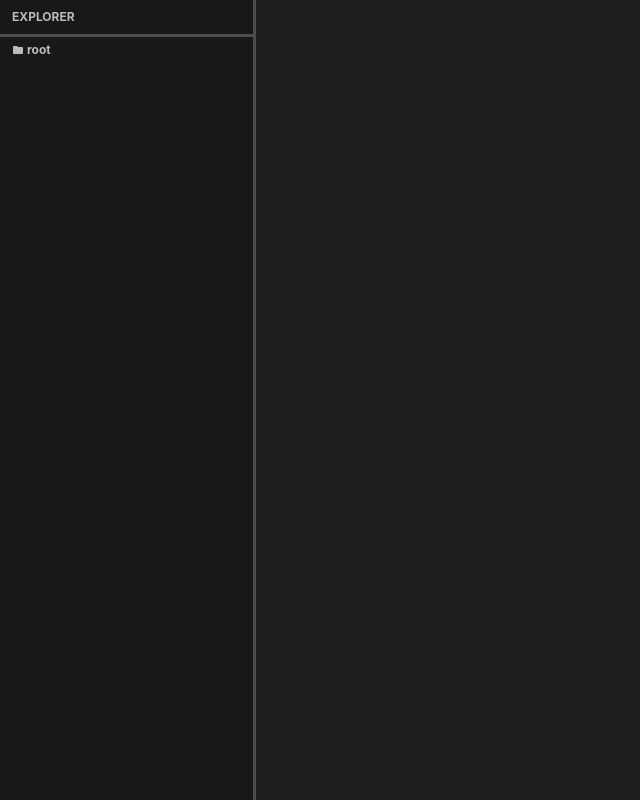
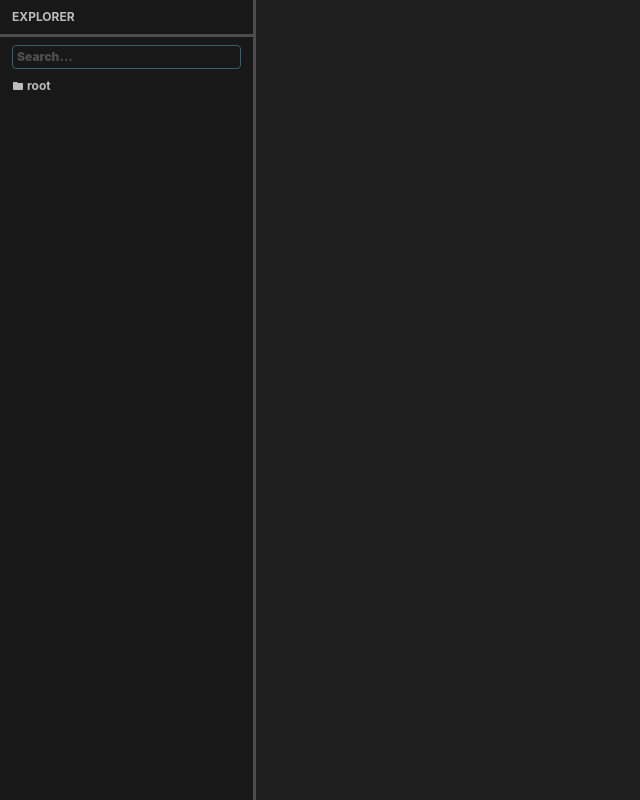
Before and after one commit to shuuuuting/file-explorer, a React (Create React App) app: page / in a window 1280 px wide. Shown: the whole page, without its empty margins (0-640 px from the left). Built offline with nearby package versions, Linux system fonts and the light colour scheme.

Commit message:
feat: handle search

```diff
--- a/src/components/sidebar/components/directory/directory.slice.ts
+++ b/src/components/sidebar/components/directory/directory.slice.ts
@@ -2,10 +2,12 @@ import { createSlice } from "@reduxjs/toolkit"
 import { IDirectory } from "./directory.type"
 import { RootState } from "#app/store"
 import { DirType } from "./directory.config"
-import { insertNewDir, pruneDir, updateDirName } from "./directory.utils"
+import { filterDirs, insertNewDir, pruneDir, updateDirName } from "./directory.utils"
 
 export interface DirectoryState {
-  directoryData: IDirectory
+  directoryData: IDirectory,
+  showedDirectoryData: IDirectory | undefined,
+  searchTerm: string
 }
 
 const initialState: DirectoryState = {
@@ -19,11 +21,28 @@ const initialState: DirectoryState = {
         name: "happy",
         type: DirType.JS,
         children: [
+          {
+            id: "11",
+            name: "happy11",
+            type: DirType.JS,
+            children: [
+
+            ]
+          }
+        ]
+      },
+      {
+        id: "2",
+        name: "sappy",
+        type: DirType.JS,
+        children: [
 
         ]
       }
     ]
-  }
+  },
+  showedDirectoryData: undefined,
+  searchTerm: ""
 }
 
 export const directorySlice = createSlice({
@@ -50,11 +69,20 @@ export const directorySlice = createSlice({
         payload
       )
     },
+    searchDirs: (state, { payload }) => {
+      state.searchTerm = payload
+      state.showedDirectoryData = filterDirs(
+        state.directoryData,
+        payload
+      )
+    }
   },
 })
 
-export const { renameDir, addDir, removeDir } = directorySlice.actions
+export const { renameDir, addDir, removeDir, searchDirs } = directorySlice.actions
 
 export const selectDirectoryData = (state: RootState) => state.directory.directoryData
+export const selectShowedDirectoryData = (state: RootState) => state.directory.showedDirectoryData
+export const selectSearchTerm = (state: RootState) => state.directory.searchTerm
 
 export default directorySlice.reducer
--- a/src/components/sidebar/components/directory/directory.utils.ts
+++ b/src/components/sidebar/components/directory/directory.utils.ts
@@ -61,3 +61,20 @@ export const pruneDir = (root: IDirectory, id: string): IDirectory => {
 
   return root
 }
+
+export const filterDirs = (root: IDirectory, term: string): IDirectory | undefined => {
+  if (root.name.includes(term)) {
+    return {
+      ...root,
+      children: root.children.map((child) => filterDirs(child, term)).filter(Boolean) as IDirectory[]
+    }
+  }
+
+  const filteredChildren = root.children.map((child) => filterDirs(child, term)).filter(Boolean) as IDirectory[]
+
+  if (filteredChildren.length > 0) {
+    return { ...root, children: filteredChildren }
+  }
+
+  return undefined
+}
--- a/src/components/sidebar/components/directory/index.tsx
+++ b/src/components/sidebar/components/directory/index.tsx
@@ -7,18 +7,25 @@ import { FiFolderPlus } from "react-icons/fi"
 import { FiFilePlus } from "react-icons/fi"
 import { FiTrash } from "react-icons/fi"
 import { DirType } from "./directory.config"
-import { useState } from "react"
-import { useAppDispatch } from "#app/hooks"
-import { addDir, removeDir, renameDir } from "./directory.slice"
+import { useEffect, useState } from "react"
+import { useAppDispatch, useAppSelector } from "#app/hooks"
+import { addDir, removeDir, renameDir, selectSearchTerm } from "./directory.slice"
 import { getFileType } from "./directory.utils"
 
 export const Directory = ({ data }: { data: IDirectory }) => {
   const dispatch = useAppDispatch()
+  const searchTerm = useAppSelector(selectSearchTerm)
   const isFolderType = data.type === DirType.FOLDER
   const [isOpen, setIsOpen] = useState<boolean>(false)
   const [isRenaming, setIsRenaming] = useState<boolean>(false)
   const defaultAddState = { isEditing: false, isFolder: false }
   const [addState, setAddState] = useState<{ isEditing: boolean, isFolder: boolean }>(defaultAddState)
+
+  useEffect(() => {
+    if (searchTerm) {
+      setIsOpen(!data.name.includes(searchTerm))
+    }
+  }, [searchTerm])
 
   const handleRename = (e: React.MouseEvent<HTMLElement>) => {
     e.stopPropagation()
@@ -65,7 +72,7 @@ export const Directory = ({ data }: { data: IDirectory }) => {
 
   return (
     <>
-      <div className="sidebar-item" onClick={() => setIsOpen(!isOpen)}>
+      <div className="sidebar-item" onClick={() => isFolderType && setIsOpen(!isOpen)}>
         <span className="sidebar-item-icon">
           {isFolderType
             ? isOpen ? <RiFolderOpenFill /> : <MdFolder />
--- /dev/null
+++ b/src/components/sidebar/components/searchbox/index.tsx
@@ -0,0 +1,23 @@
+import { useAppDispatch } from "#app/hooks"
+import { searchDirs } from "../directory/directory.slice"
+
+export const Searchbox = () => {
+  const dispatch = useAppDispatch()
+
+  const handleSearch = (e: React.KeyboardEvent<HTMLInputElement>) => {
+    if (e.key === "Enter") {
+      dispatch(searchDirs(e.currentTarget.value ?? ""))
+    }
+  }
+
+  return (
+    <div className="sidebar-item">
+      <input
+        className="sidebar-search-text"
+        type="text"
+        placeholder="Search..."
+        onKeyDown={(e) => handleSearch(e)}
+      />
+    </div>
+  )
+}
--- a/src/components/sidebar/index.tsx
+++ b/src/components/sidebar/index.tsx
@@ -1,18 +1,27 @@
 import { useAppSelector } from "../../app/hooks"
 import { Directory } from "./components/directory"
-import { selectDirectoryData } from "./components/directory/directory.slice"
+import { selectDirectoryData, selectSearchTerm, selectShowedDirectoryData } from "./components/directory/directory.slice"
+import { Searchbox } from "./components/searchbox"
 import "./sidebar.style.scss"
 import React from "react"
 
 export const Sidebar: React.FC = () => {
+  const searchTerm = useAppSelector(selectSearchTerm)
+  const showedFolderData = useAppSelector(selectShowedDirectoryData)
   const folderData = useAppSelector(selectDirectoryData)
 
   return (
     <div className="sidebar-container">
       <div className="sidebar-title"> EXPLORER </div>
       {/* search section */}
+      <Searchbox />
       {/* folders tree */}
-      <Directory data={folderData} />
+      {searchTerm
+        ? showedFolderData
+          ? <Directory data={showedFolderData} />
+          : <div className="sidebar-hint"> No results found. </div>
+        : <Directory data={folderData} />
+      }
     </div>
   )
 }
--- a/src/components/sidebar/sidebar.style.scss
+++ b/src/components/sidebar/sidebar.style.scss
@@ -13,6 +13,14 @@
       padding: 8px 12px;
       user-select: none;
       width: 100%;
+    }
+
+    .sidebar-hint {
+      color: var(--primary-200);
+      font-size: 12px;
+      font-weight: bolder;
+      margin-top: 24px;
+      text-align: center;
     }
 
     .sidebar-item {
@@ -71,7 +79,8 @@
         }
       }
 
-    .sidebar-input-text {
+      .sidebar-search-text,
+      .sidebar-input-text {
         align-items: center;
         border: 1px solid var(--secondary-200);
         border-radius: 4px;
@@ -82,6 +91,15 @@
         height: fit-content;
         padding: 4px;
         margin: 0;
+      }
+
+      .sidebar-search-text {
+        margin-top: 4px;
+        border-color: var(--secondary-300);
+
+        &::placeholder {
+          color: var(--primary-200);
+        }
       }
     }
 
```
